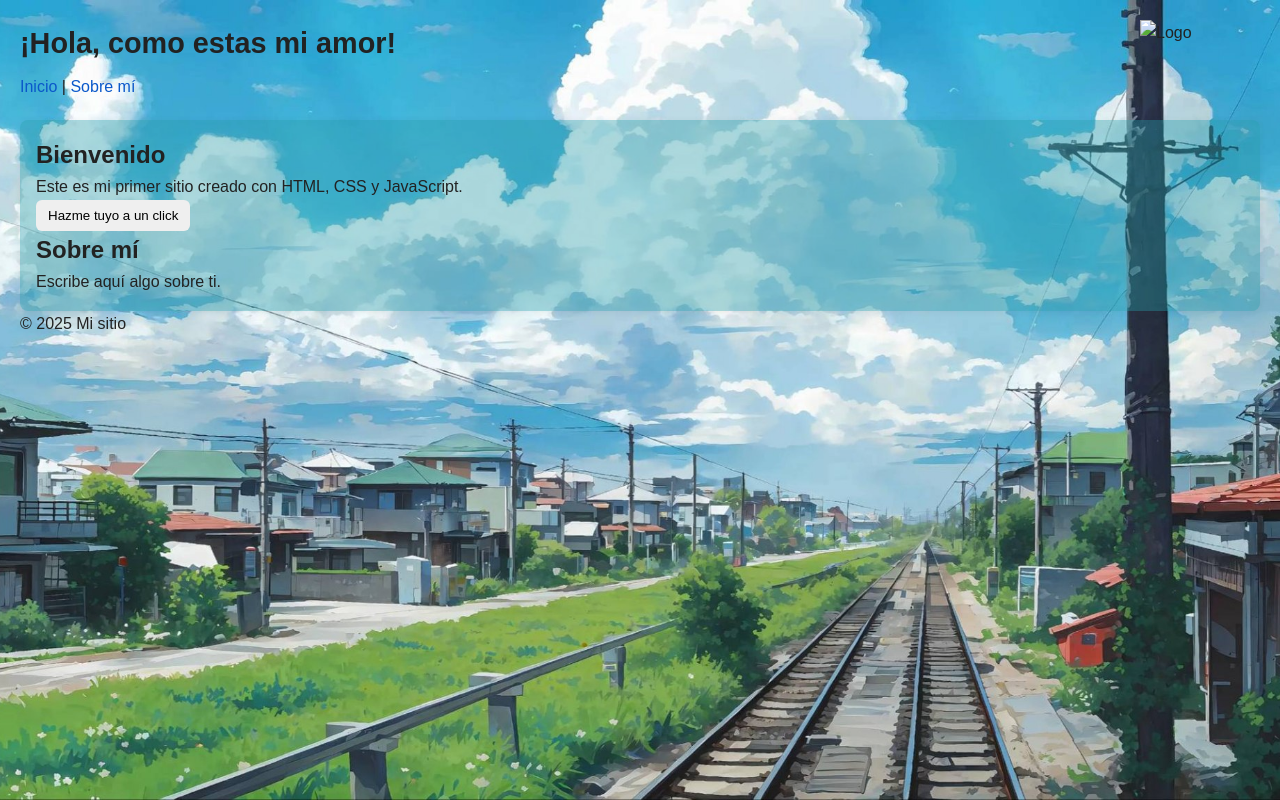
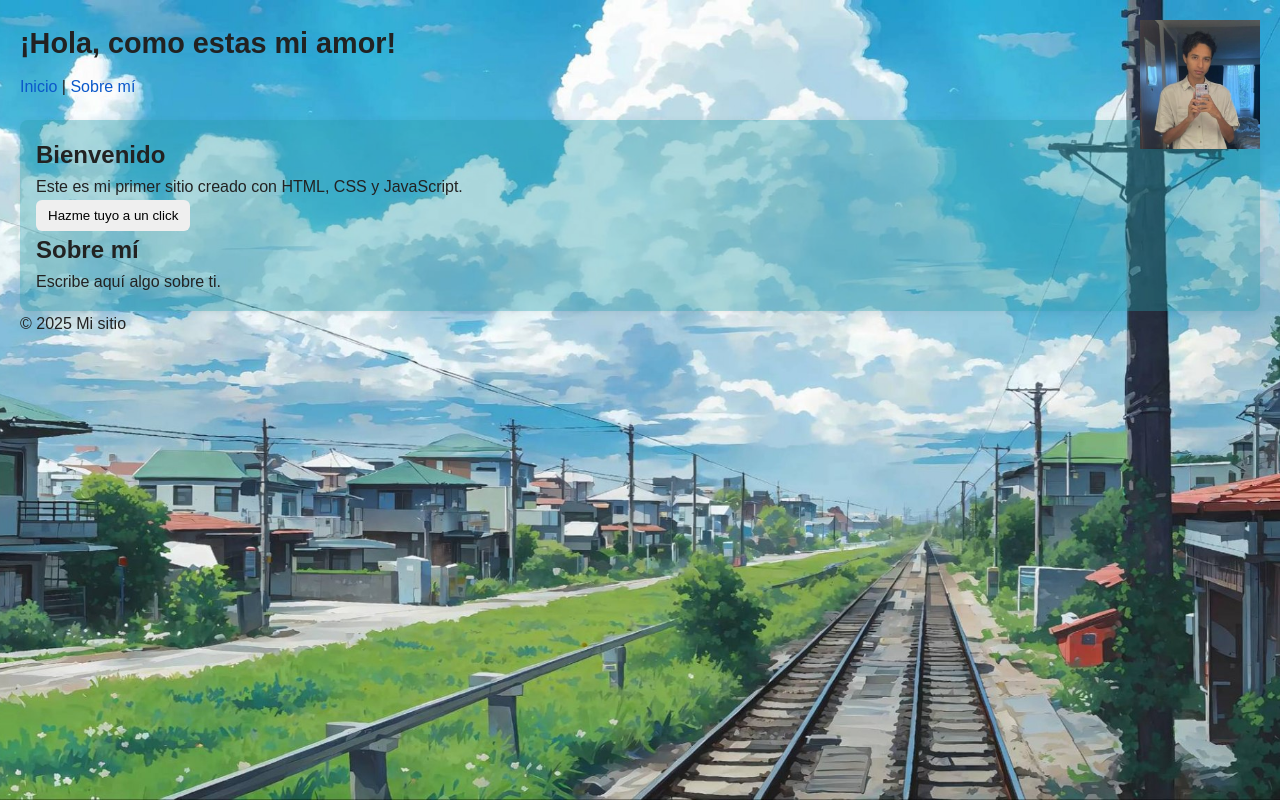
Before and after one commit to jmanuelmpl2399-ops/themanu, a plain HTML site: page index.html in a window 1280 px wide. Drawn offline with Linux system fonts and the light colour scheme; files that its build step writes are made by us from their sources; files whose address does not match are found by name.

Commit message:
Update index.html

```diff
--- a/index.html
+++ b/index.html
@@ -35,4 +35,4 @@
   <script src="js/script.js"></script>
 </body>
 </html>
-<img src="assets/YOO.jpg" alt="Logo" class="logo-derecha">
+<img src="YOO.jpg" alt="Logo" class="logo-derecha">
```
